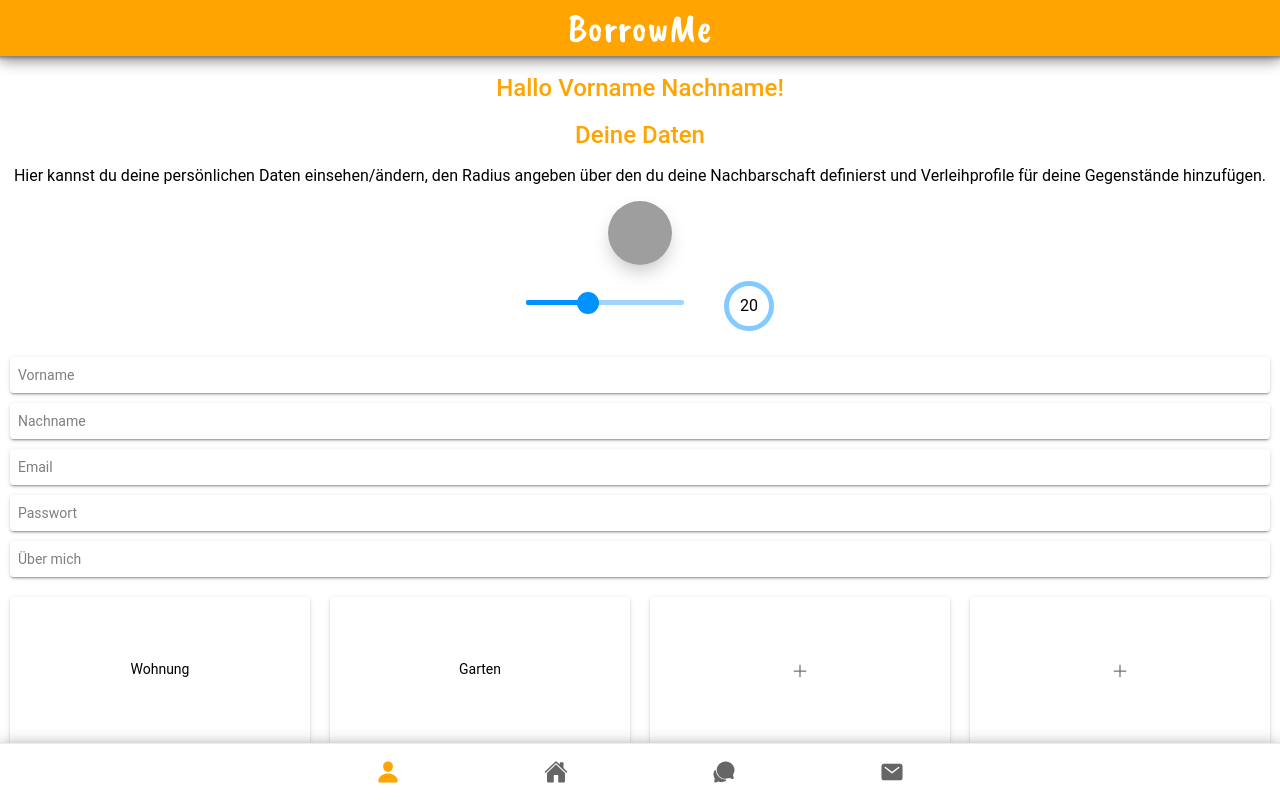
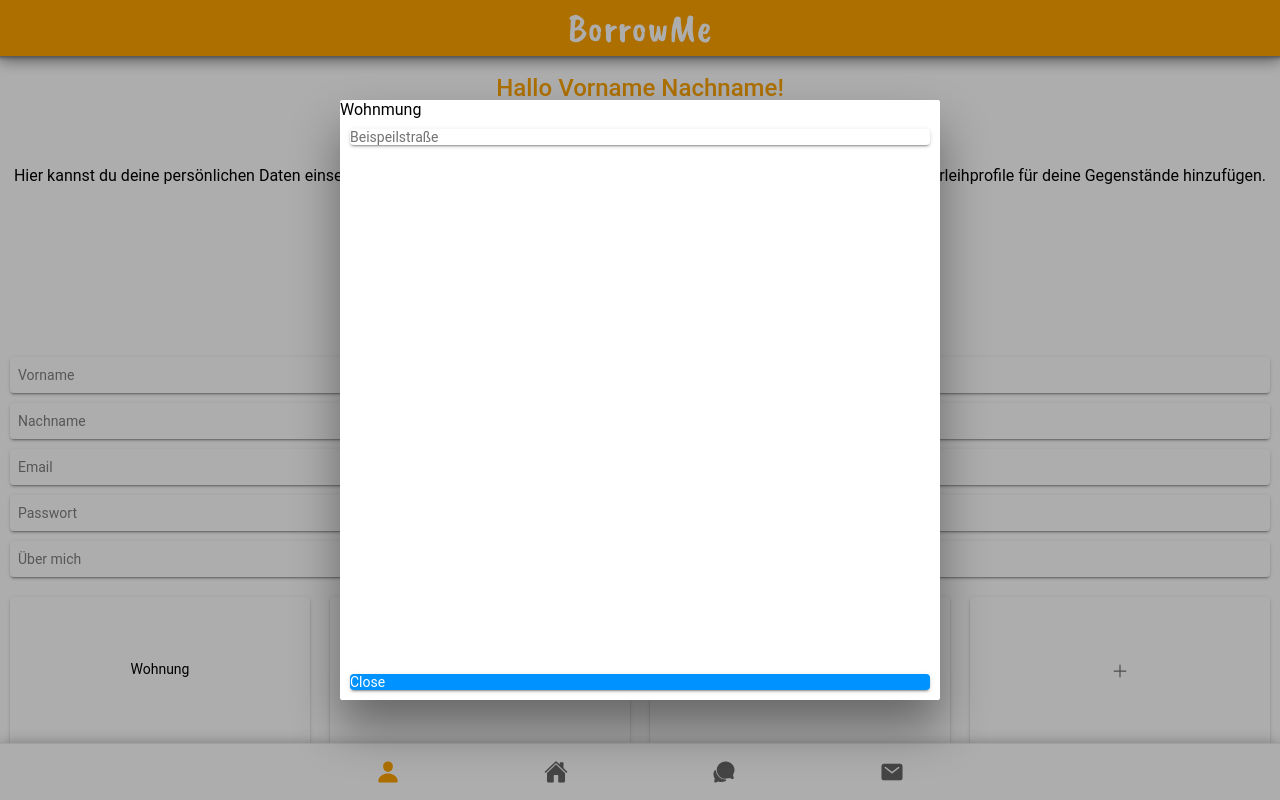
Before and after one commit to nolliebigspin/borrow-me, a React (Create React App) app: page /profile in a window 1280 px wide. Both pictures are taken after a click on the element "Wohnung". Built offline with nearby package versions, Linux system fonts and the light colour scheme; grey boxes are pictures that could not be loaded.

Commit message:
added modal to profile page

```diff
--- a/src/pages/Profile/Profile.tsx
+++ b/src/pages/Profile/Profile.tsx
@@ -1,5 +1,5 @@
-import React from 'react';
-import { IonContent, IonPage, IonText, IonItemGroup, IonItem, IonCard, IonInput, IonLabel, IonAvatar } from '@ionic/react';
+import React, { useState } from 'react';
+import { IonContent, IonPage, IonText, IonItemGroup, IonItem, IonCard, IonInput, IonLabel, IonAvatar , IonModal, IonButton, IonTitle} from '@ionic/react';
 import { Header, MenuBar } from '../../common/components';
 import {IonIcon} from '@ionic/react';
 import {addSharp} from 'ionicons/icons';
@@ -7,10 +7,40 @@ import RadiusSlider from '../../common/components/RadiusSlider/RadiusSlider'
 import './Profile.css'
 
 const Profile: React.FC = () => {
+  const [showModal, setShowModal] = useState(false);
+  const [location, setLocation] = useState("");
+
+  const handleClick = (locationName : string) : void => {
+    setShowModal(true);
+    setLocation(locationName)
+  }
+
+
   return (
     <IonPage>
       <Header title={"BorrowMe"} />
       <IonContent color="light" className="content-container">
+        <IonModal isOpen={showModal}>
+
+          {location === "home" &&
+            <div>
+              <IonLabel>Wohnmung</IonLabel>
+            <IonCard>
+              <IonLabel>Beispeilstraße</IonLabel>
+            </IonCard>
+            </div>
+          }
+
+          {location === "garden" &&
+            <p>Test, popup content</p>
+          }
+
+          {location === "new" &&
+            <p>Test2, popup content</p>
+          }
+
+          <IonCard color="secondary" onClick={() => setShowModal (false)}>Close</IonCard>
+        </IonModal>
         <IonItemGroup className="profile-text">
           <IonText color="primary" ><h2>Hallo Vorname Nachname!</h2></IonText>
           <IonText color="primary" ><h2>Deine Daten</h2></IonText>
@@ -43,16 +73,16 @@ const Profile: React.FC = () => {
           <IonInput className="Input" placeholder="Über mich"></IonInput>
         </IonCard>
         <div className="adresss-flex-container">
-          <IonCard className="adress-card" >
+          <IonCard className="adress-card" onClick={() => handleClick("home")}>
             <IonLabel color="dark" >Wohnung</IonLabel>
           </IonCard>
-          <IonCard className="adress-card" >
+          <IonCard className="adress-card" onClick={() => handleClick("garden")}>
             <IonLabel color="dark" >Garten</IonLabel>
           </IonCard>
-          <IonCard className="adress-card-new" >
+          <IonCard className="adress-card-new" onClick={() => handleClick("new")}>
               <IonIcon icon={addSharp} />
           </IonCard>
-          <IonCard className="adress-card-new" >
+          <IonCard className="adress-card-new" onClick={() => handleClick("new")}>
               <IonIcon icon={addSharp} />
           </IonCard>
         </div>
```
